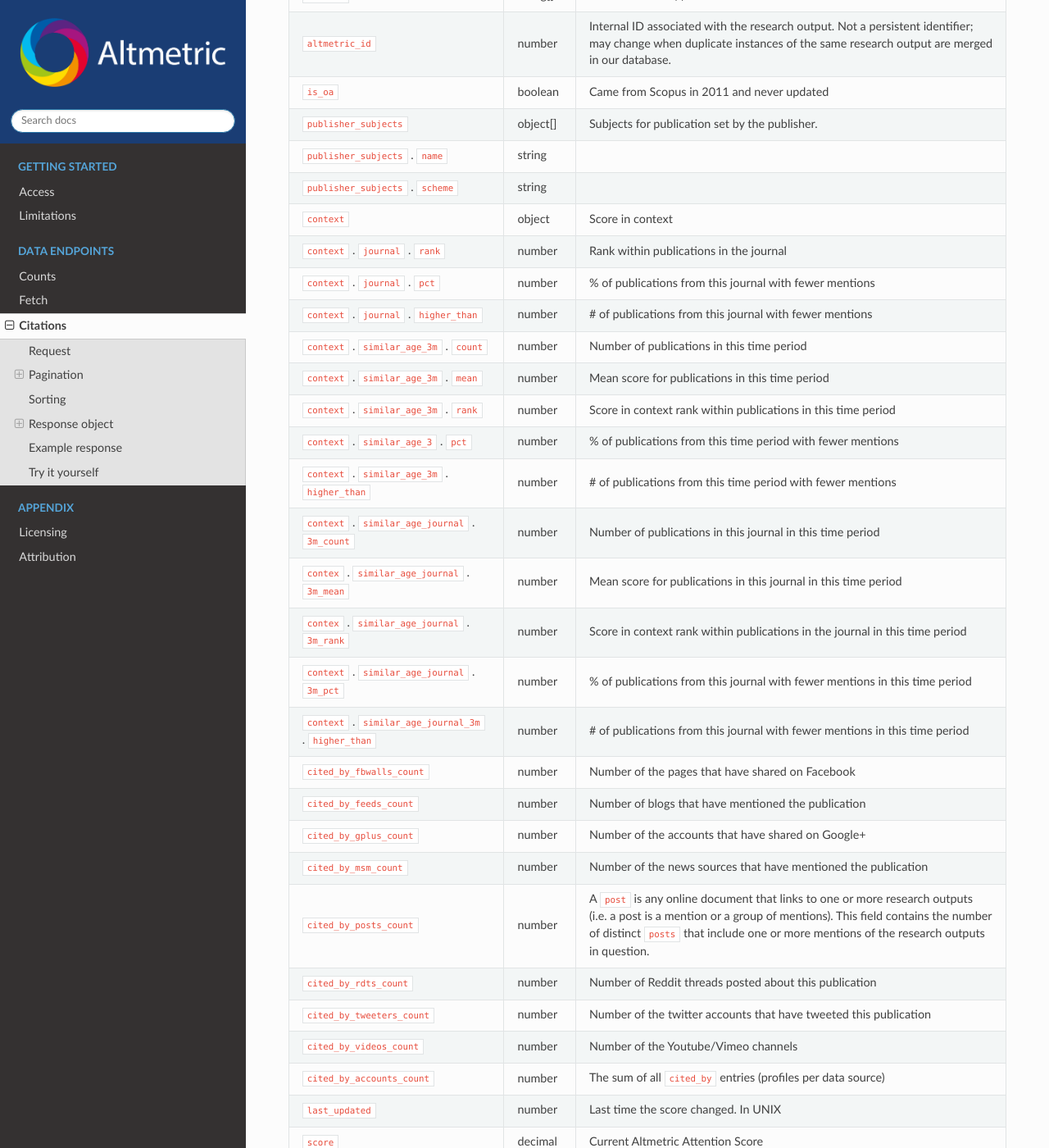
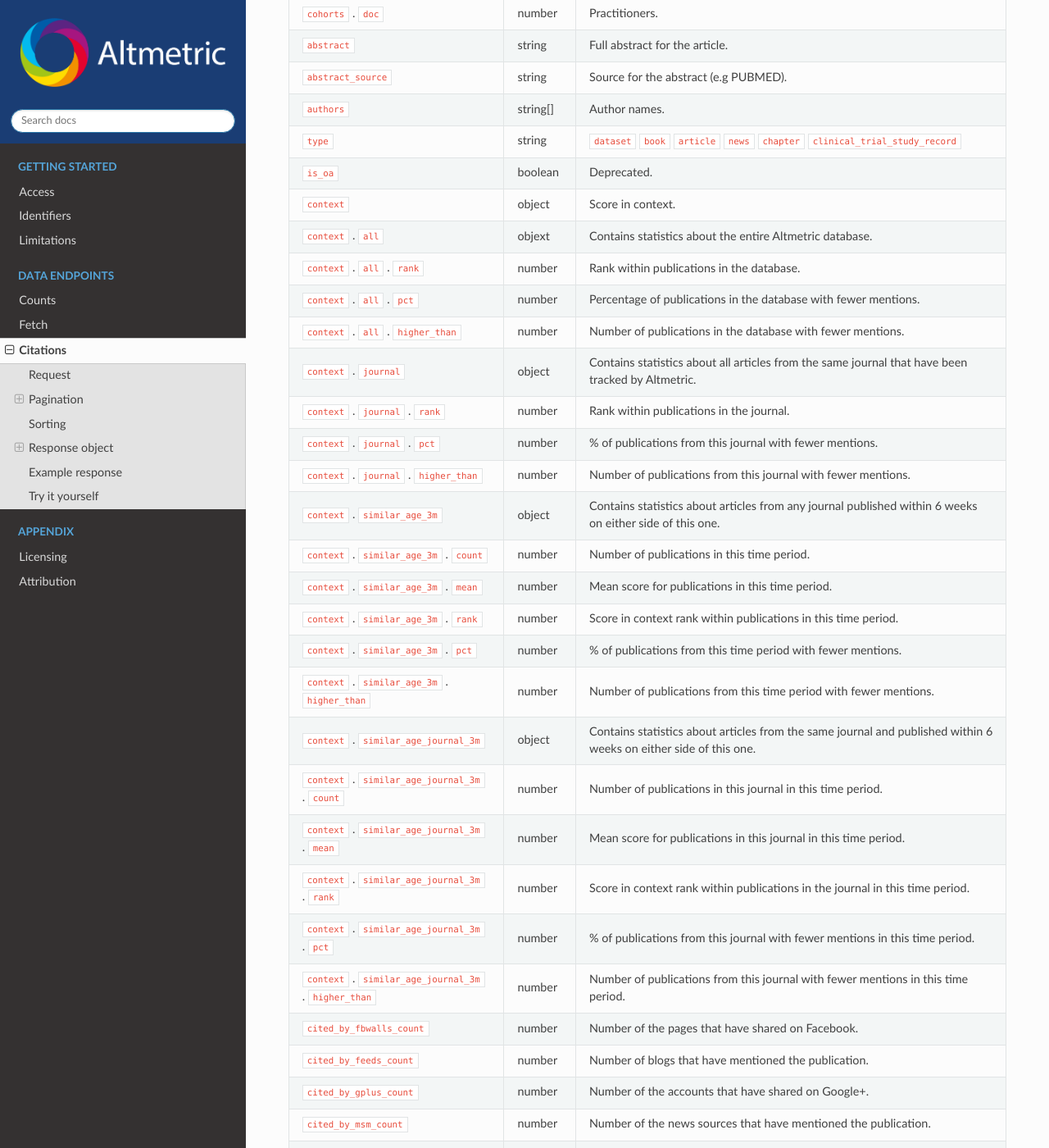
Before and after one commit to mlevans0/altmetric-details-page-api-docs, a Sphinx documentation site: the page built from source/data-endpoints-citations.rst, in a window 1280 px wide and 1400 px high, scrolled down 4174 px. Shown: the whole window at 82% size. Built offline with Sphinx 7.4.7 and the Read the Docs theme 2.0.0, drawn with Linux system fonts in a browser that asks for light colours; some of the changed text lies outside the part shown.

Commit message:
General corrections and add fetch field glossary

```diff
--- a/source/attribution.rst
+++ b/source/attribution.rst
@@ -1,7 +1,7 @@
 Attribution
 ===========
 If you use the Altmetric Details Page API in an app or mashup, please attribute us prominently on the page where the data is displayed.
-`Our official branding guidelines <https://help.altmetric.com/support/solutions/articles/6000242619-guide-for-displaying-altmetric-data-on-your-website>`_. include more information on how to credit us appropriately.
+`Our official branding guidelines <https://help.altmetric.com/support/solutions/articles/6000242619-guide-for-displaying-altmetric-data-on-your-website>`_ include more information on how to credit us appropriately.
 
-If you are a researcher or using Altmetric data in a project you can read more about how to describe Altmetric data or cite Altmetric in research,
+If you are a researcher or using Altmetric data in a project you can read more about how to describe Altmetric data or cite Altmetric in research
 in our `Guide for Describing Altmetric Data in your Publications <https://help.altmetric.com/support/solutions/articles/6000242693-guide-for-describing-altmetric-data-in-publications>`_.
--- a/source/data-endpoints-citations.rst
+++ b/source/data-endpoints-citations.rst
@@ -49,12 +49,16 @@
       - Number of research outputs per page. Defaults to 25.
     * - ``cited_in``
       -
-      - One or more comma delimited options from: ``facebook`` ``blogs`` ``linkedin`` ``video`` ``rh`` ``gplus`` ``twitter`` ``reddit`` ``news`` ``f1000`` ``qna`` ``forum`` ``peerreview`` ``pinterest``
+      - One or more comma delimited options from: ``facebook`` ``blogs`` ``linkedin`` ``video`` ``pinterest`` ``gplus`` ``twitter`` ``reddit`` ``news`` ``f1000`` ``rh`` ``qna`` ``forum`` ``peerreview`` ``policy`` ``weibo`` ``q&a``
       - Include only research outputs mentioned in the supplied list of sources.
     * - ``doi_prefix``
       -
       - A DOI prefix (for example 10.1038)
       - Include only research outputs with a DOI that contains the given prefix.
+    * - ``issn``
+      -
+      - Accepts a comma separated list of ISSN's. Both ``00221465`` and ``0022-1465`` are accepted values.
+      - A valid journal ISSN number. Must be a journal already registered and accessible from within the Altmetric Explorer.
     * - ``order_by``
       -
       - One of the following: ``score`` ``at_score`` ``readers`` ``first_seen`` ``pubdate``
@@ -64,7 +68,7 @@
     * - ``key``
       -
       -
-      - The API key that you were issued
+      - The API key that you were issued.
 
   .. include:: shared/status-codes.rst
 
@@ -81,11 +85,11 @@
    * - Key
      - Description
    * - ``total``
-     - The total number of research outputs that match the query parameters
+     - The total number of research outputs that match the query parameters.
    * - ``page``
-     - The current page that you are on
+     - The current page that you are on.
    * - ``num_results``
-     - The number of research outputs in the current page
+     - The number of research outputs in the current page.
 
 Example
 -------
@@ -107,7 +111,7 @@
 ``curl https://api.altmetric.com/v1/citations/at?page=2``
 
 To page through the entire list of research outputs: while ``query.page`` multiplied by ``query.num_results`` is less-than ``query.total`` you will need to keep incrementing the ``page``
-query string integer value. In the example here we'd just need to increment ``page`` up to 4 (4 x 25 = 100).
+query string integer value. In the example here we'd just need to increment the ``page`` up to 4 (4 x 25 = 100).
 
 Sorting
 =======
--- a/source/shared/counts-and-citations-field-glossary.csv
+++ b/source/shared/counts-and-citations-field-glossary.csv
@@ -1,82 +1,89 @@
 Keys,Type,Description
 ``title``,string,Title of the publication
-``doi``,string,Relevant DOI
-``pmid``,string,Relevant PMID
-``pmc``,string,Relevant PMC
-``uri``,string,URL for a captured idenfier (e.g doi.org/xxx)
-``isbns``,string [] ,Relevant ISBN(s)
-``altmetric_jid``,number,Internal number assigned to each journal
-``issns``,string [] ,Relevant ISSN(s)
-``journal``,string,Name of publication journal
-``pubdate``,date,The print date that the publication was published
-``epubdate``,date,The date that the publication was published electronically
-``published_on``,number,"Returns the ``epubdate`` if it exists on the record, if not then the ``pubdate`` is return instead. This date is used on the **Details Page** and within the **Explorer**"
-``cohorts``,object,Groups of users who've mentioned the publication on Twitter
-``cohorts`` . ``pub``,number,Members of the Public
-``cohorts`` . ``sci``,number,Scientists
-``cohorts`` . ``com``,number,Science Communicators
-``cohorts`` . ``doc``,number,Practitioners
-``abstract``,string,Full abstract for the article
-``abstract_source``,string,Source for the abstract (e.g PUBMED)
-``authors``,string[],Author names
-``type``,string,``dataset`` ``book`` ``article`` ``news``
-``handles``,string[],Relevant Handle(s)
-``altmetric_id``,number ,Internal ID associated with the research output. Not a persistent identifier; may change when duplicate instances of the same research output are merged in our database.
-``is_oa``,boolean ,Came from Scopus in 2011 and never updated
-``publisher_subjects``,object[],Subjects for publication set by the publisher.
-``publisher_subjects`` . ``name``,string,
-``publisher_subjects`` . ``scheme``,string,
-``context``,object,Score in context
-``context`` . ``journal`` . ``rank``,number,Rank within publications in the journal
-``context`` . ``journal`` . ``pct``,number,% of publications from this journal with fewer mentions
-``context`` . ``journal`` . ``higher_than``,number,# of publications from this journal with fewer mentions
-``context`` . ``similar_age_3m`` . ``count``,number,Number of publications in this time period
-``context`` . ``similar_age_3m`` . ``mean``,number,Mean score for publications in this time period
-``context`` . ``similar_age_3m`` . ``rank``,number,Score in context rank within publications in this time period
-``context`` . ``similar_age_3`` . ``pct``,number,% of publications from this time period with fewer mentions
-``context`` . ``similar_age_3m`` . ``higher_than``,number,# of publications from this time period with fewer mentions
-``context`` . ``similar_age_journal`` . ``3m_count``,number,Number of publications in this journal in this time period
-``contex`` . ``similar_age_journal`` . ``3m_mean``,number,Mean score for publications in this journal in this time period
-``contex`` . ``similar_age_journal`` . ``3m_rank``,number,Score in context rank within publications in the journal in this time period
-``context`` . ``similar_age_journal`` . ``3m_pct``,number,% of publications from this journal with fewer mentions in this time period
-``context`` . ``similar_age_journal_3m`` . ``higher_than``,number,# of publications from this journal with fewer mentions in this time period
-``cited_by_fbwalls_count``,number,Number of the pages that have shared on Facebook
-``cited_by_feeds_count``,number,Number of blogs that have mentioned the publication
-``cited_by_gplus_count``,number,Number of the accounts that have shared on Google+
-``cited_by_msm_count``,number,Number of the news sources that have mentioned the publication
+``altmetric_id``,number ,Internal ID associated with the research output. Altmetric IDs are transient and unstable over the medium term.
+``doi``,string,Relevant DOI.
+``pmid``,string,Relevant Pubmed Id.
+``pmc``,string,Relevant Pubmed Central Id.
+``uri``,string,URI for a captured identifier (e.g https://doi.org/xxx).
+``url``,string,URL to publication page.
+``isbns``,string [] ,Relevant ISBN(s).
+``altmetric_jid``,string,Internal identifier assigned to each journal or collection.
+``handles``,string[],Relevant Handle(s).
+``issns``,string [] ,Relevant ISSN(s).
+``journal``,string,Name of publication journal.
+``pubdate``,date,The print date that the publication was published.
+``epubdate``,date,The date that the publication was published electronically.
+``published_on``,number,"Returns the ``epubdate`` if it exists on the record, if not then the ``pubdate`` is returned instead."
+``cohorts``,object,Groups of users who've mentioned the publication on Twitter.
+``cohorts`` . ``pub``,number,Members of the Public.
+``cohorts`` . ``sci``,number,Scientists.
+``cohorts`` . ``com``,number,Science Communicators.
+``cohorts`` . ``doc``,number,Practitioners.
+``abstract``,string,Full abstract for the article.
+``abstract_source``,string,Source for the abstract (e.g PUBMED).
+``authors``,string[],Author names.
+``type``,string,``dataset`` ``book`` ``article`` ``news`` ``chapter`` ``clinical_trial_study_record``
+``is_oa``,boolean ,Deprecated.
+``context``,object,Score in context.
+``context`` . ``all``,objext,Contains statistics about the entire Altmetric database.
+``context`` . ``all`` . ``rank``,number,Rank within publications in the database.
+``context`` . ``all`` . ``pct``,number,Percentage of publications in the database with fewer mentions.
+``context`` . ``all`` . ``higher_than``,number,Number of publications in the database with fewer mentions.
+``context`` . ``journal``,object,Contains statistics about all articles from the same journal that have been tracked by Altmetric.
+``context`` . ``journal`` . ``rank``,number,Rank within publications in the journal.
+``context`` . ``journal`` . ``pct``,number,% of publications from this journal with fewer mentions.
+``context`` . ``journal`` . ``higher_than``,number,Number of publications from this journal with fewer mentions.
+``context`` . ``similar_age_3m``,object,Contains statistics about articles from any journal published within 6 weeks on either side of this one.
+``context`` . ``similar_age_3m`` . ``count``,number,Number of publications in this time period.
+``context`` . ``similar_age_3m`` . ``mean``,number,Mean score for publications in this time period.
+``context`` . ``similar_age_3m`` . ``rank``,number,Score in context rank within publications in this time period.
+``context`` . ``similar_age_3m`` . ``pct``,number,% of publications from this time period with fewer mentions.
+``context`` . ``similar_age_3m`` . ``higher_than``,number,Number of publications from this time period with fewer mentions.
+``context`` . ``similar_age_journal_3m``,object,Contains statistics about articles from the same journal and published within 6 weeks on either side of this one.
+``context`` . ``similar_age_journal_3m`` . ``count``,number,Number of publications in this journal in this time period.
+``context`` . ``similar_age_journal_3m`` . ``mean``,number,Mean score for publications in this journal in this time period.
+``context`` . ``similar_age_journal_3m`` . ``rank``,number,Score in context rank within publications in the journal in this time period.
+``context`` . ``similar_age_journal_3m`` . ``pct``,number,% of publications from this journal with fewer mentions in this time period.
+``context`` . ``similar_age_journal_3m`` . ``higher_than``,number,Number of publications from this journal with fewer mentions in this time period.
+``cited_by_fbwalls_count``,number,Number of the pages that have shared on Facebook.
+``cited_by_feeds_count``,number,Number of blogs that have mentioned the publication.
+``cited_by_gplus_count``,number,Number of the accounts that have shared on Google+.
+``cited_by_msm_count``,number,Number of the news sources that have mentioned the publication.
 ``cited_by_posts_count``,number ,A ``post`` is any online document that links to one or more research outputs (i.e. a post is a mention or a group of mentions). This field contains the number of distinct ``posts`` that include one or more mentions of the research outputs in question.
-``cited_by_rdts_count``,number,Number of Reddit threads posted about this publication
-``cited_by_tweeters_count``,number,Number of the twitter accounts that have tweeted this publication
-``cited_by_videos_count``,number,Number of the Youtube/Vimeo channels
-``cited_by_accounts_count``,number,The sum of all ``cited_by`` entries (profiles per data source)
-``last_updated``,number,Last time the score changed. In UNIX
-``score``,decimal ,Current Altmetric Attention Score
-``history``,object,History of the Altmetric Attention Score for the research output
-``history`` . ``1y``,decimal ,Score change in this time period
-``history`` . ``6m``,decimal ,Score change in this time period
-``history`` . ``3m``,decimal ,Score change in this time period
-``history`` . ``1m``,decimal ,Score change in this time period
-``history`` . ``1w``,decimal ,Score change in this time period
-``history`` . ``6d``,decimal ,Score change in this time period
-``history`` . ``5d``,decimal ,Score change in this time period
-``history`` . ``4d``,decimal ,Score change in this time period
-``history`` . ``3d``,decimal ,Score change in this time period
-``history`` . ``2d``,decimal ,Score change in this time period
-``history`` . ``1d``,decimal ,Score change in this time period
-``history`` . ``at``,decimal ,Current Altmetric Attention Score
-``url``,string,URL to publication page
+``cited_by_rdts_count``,number,Number of Reddit threads posted about this publication.
+``cited_by_tweeters_count``,number,Number of the twitter accounts that have tweeted this publication.
+``cited_by_videos_count``,number,Number of the Youtube/Vimeo channels.
+``cited_by_accounts_count``,number,The sum of all ``cited_by`` entries (profiles per data source).
+``last_updated``,number,Last time the score changed. In UNIX.
+``score``,decimal ,Current Altmetric Attention Score.
+``history``,object,History of the Altmetric Attention Score for the research output.
+``history`` . ``1y``,decimal ,Score change in the last year.
+``history`` . ``6m``,decimal ,Score change in the last six months.
+``history`` . ``3m``,decimal ,Score change in the last 3 months.
+``history`` . ``1m``,decimal ,Score change in the last one month.
+``history`` . ``1w``,decimal ,Score change in the last week.
+``history`` . ``6d``,decimal ,Score change in the last six days.
+``history`` . ``5d``,decimal ,Score change in the last five days.
+``history`` . ``4d``,decimal ,Score change in the last four days.
+``history`` . ``3d``,decimal ,Score change in the last three days.
+``history`` . ``2d``,decimal ,Score change in the last two days.
+``history`` . ``1d``,decimal ,Score change in the last one day.
+``history`` . ``at``,decimal ,Current Altmetric Attention Score.
 ``added_on``,number,Date when Altmetric first captured attention. In UNIX.
-``subjects``,string[],ERA subjects associated with the publication
-``scopus_subjects``,string[],Added it in 2011 and never removed
-``readers``,object,Readers in citeulike
-``readers`` . ``mendeley``,number,Readers in Mendeley
-``readers`` . ``connotea``,number,Readers in Connotea
-``readers`` . ``citeulike``,number,Readers in Connotea
-``readers_count``,number,Total number of readers
-``images``,object,Links to png versions of the donut
-``images`` . ``small``,string,64px square
-``images`` . ``medium``,string,100px square
-``images`` . ``large``,string,180px square
-``details_url``,string,URL to relevant Altmetric Details Page
-``authors_or_editors``,string[],Author and editor names
-``attribution``,string,Source of data. For example Google Books
+``scopus_subjects``,string[],Initally imported from Scopus in 2011 (Depricated).
+``subjects``,string[],Subjects for journal. Originally enriched from National Academy of Medecine (Depricated).
+``publisher_subjects``,object[],Subjects for journal set by the publisher.
+``publisher_subjects`` . ``name``,string,Name of subject
+``publisher_subjects`` . ``scheme``,string,Available schemes are ``era`` ``bmj`` (Depricated) ``springer`` ``npg``
+``readers``,object,Readers.
+``readers`` . ``mendeley``,number,Readers in Mendeley.
+``readers`` . ``connotea``,number,Readers in Connotea (no longer updated).
+``readers`` . ``citeulike``,number,Readers in CiteULike (no longer updated).
+``readers_count``,number,Total number of readers.
+``images``,object,Links to png versions of the donut.
+``images`` . ``small``,string,64px square.
+``images`` . ``medium``,string,100px square.
+``images`` . ``large``,string,180px square.
+``details_url``,string,URL to relevant Altmetric Details Page.
+``authors_or_editors``,string[],Author and editor names.
+``attribution``,string,Source of data. For example Google Books.
```
Also changed, not shown: other parts of source/data-endpoints-citations.rst (+9 -9 lines), source/data-endpoints-counts.rst (+5 -5 lines), source/data-endpoints-fetch.rst (+26 -31 lines), source/getting-started.rst (+61 -13 lines), source/index.rst (+6 -3 lines), source/shared/fetch-field-glossary.csv (+120 -75 lines).
